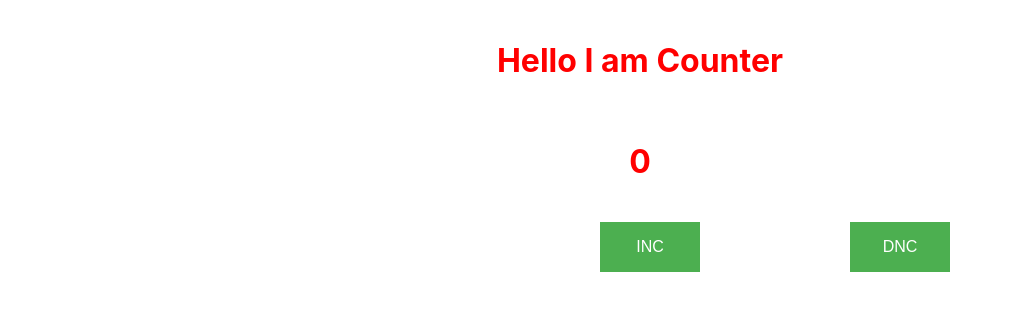
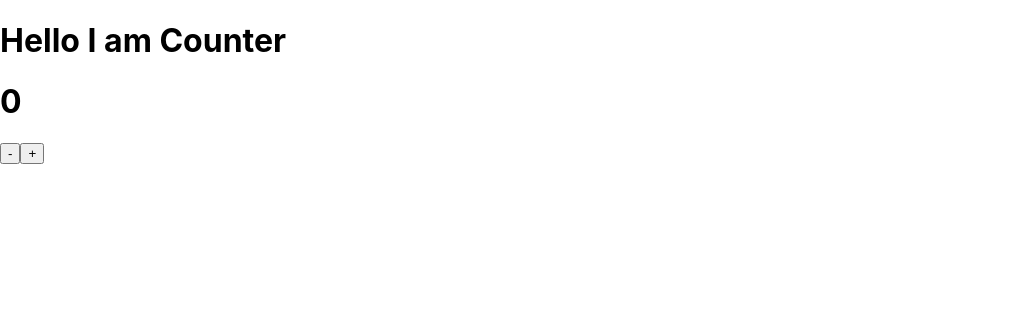
Before and after one commit to amrutaBanait/CounterApp, a React (Vite) app in the folder counter/: page / in a window 1280 px wide. Shown: the top 310 px of the page, without its empty margins (0-1013 px from the left). Built offline with nearby package versions, Linux system fonts and the light colour scheme.

Commit message:
commited

```diff
--- a/counter/src/App.css
+++ b/counter/src/App.css
@@ -1,4 +1,4 @@
-.heading{
+/* .heading{
   font-size: 2em;
   font-weight: bold;
   color: red;
@@ -24,4 +24,4 @@
   font-size: 16px;
   border: none;
   margin-left: 150px;
-}
+} */
--- a/counter/src/App.jsx
+++ b/counter/src/App.jsx
@@ -20,8 +20,9 @@ const DncNum = ()=>{
     <>
     <h1 className="heading">Hello I am Counter</h1>
     <h1 className="heading"> {count} </h1>
-    <button   className="btn" onClick = {IncNum}>INC</button>
- <button   className="btn1" onClick = {DncNum}>DNC</button>
+
+ <button   className="btn1" onClick = {DncNum}>-</button>
+ <button   className="btn" onClick = {IncNum}>+</button>
     </>
   );
 }
```
